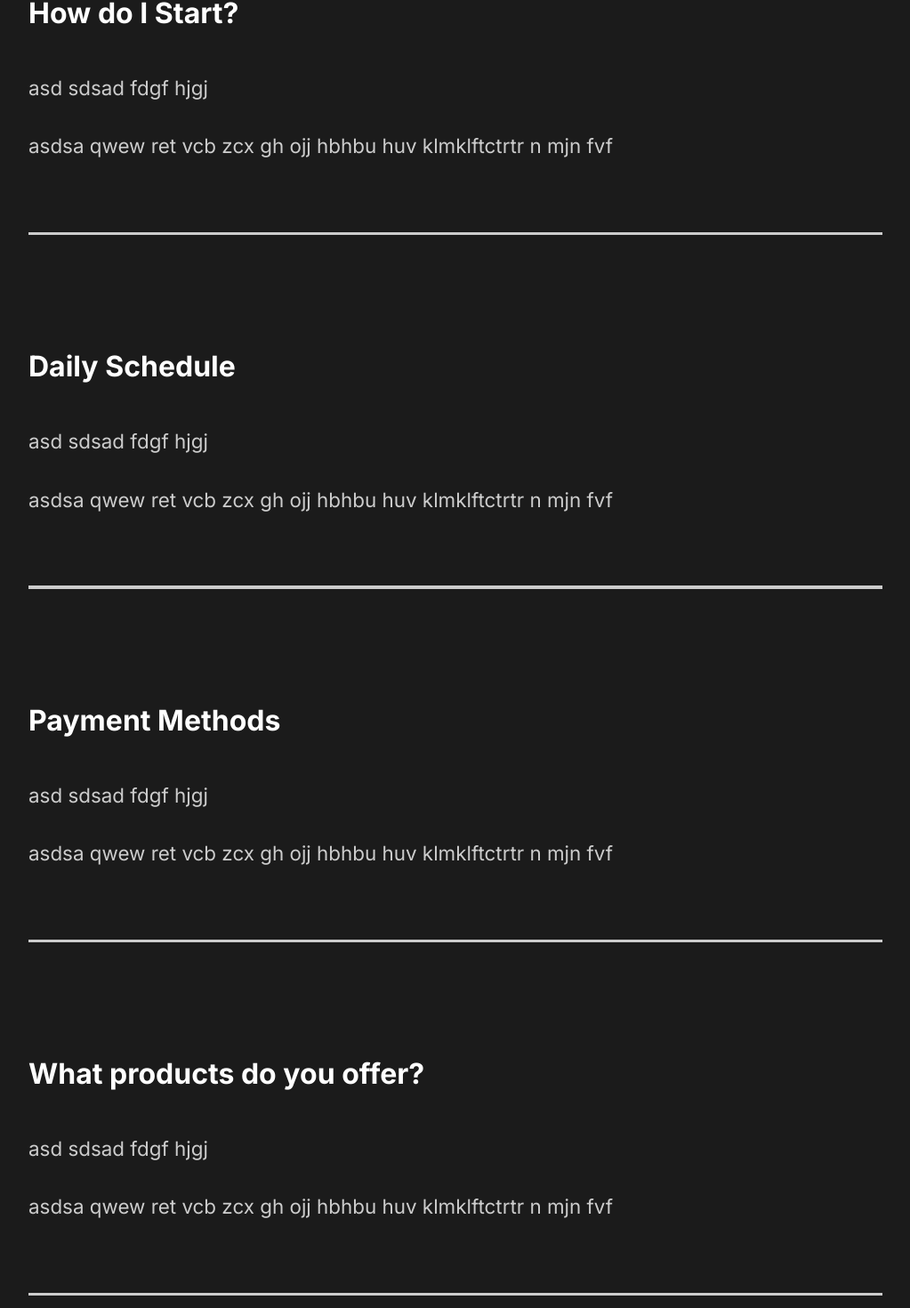
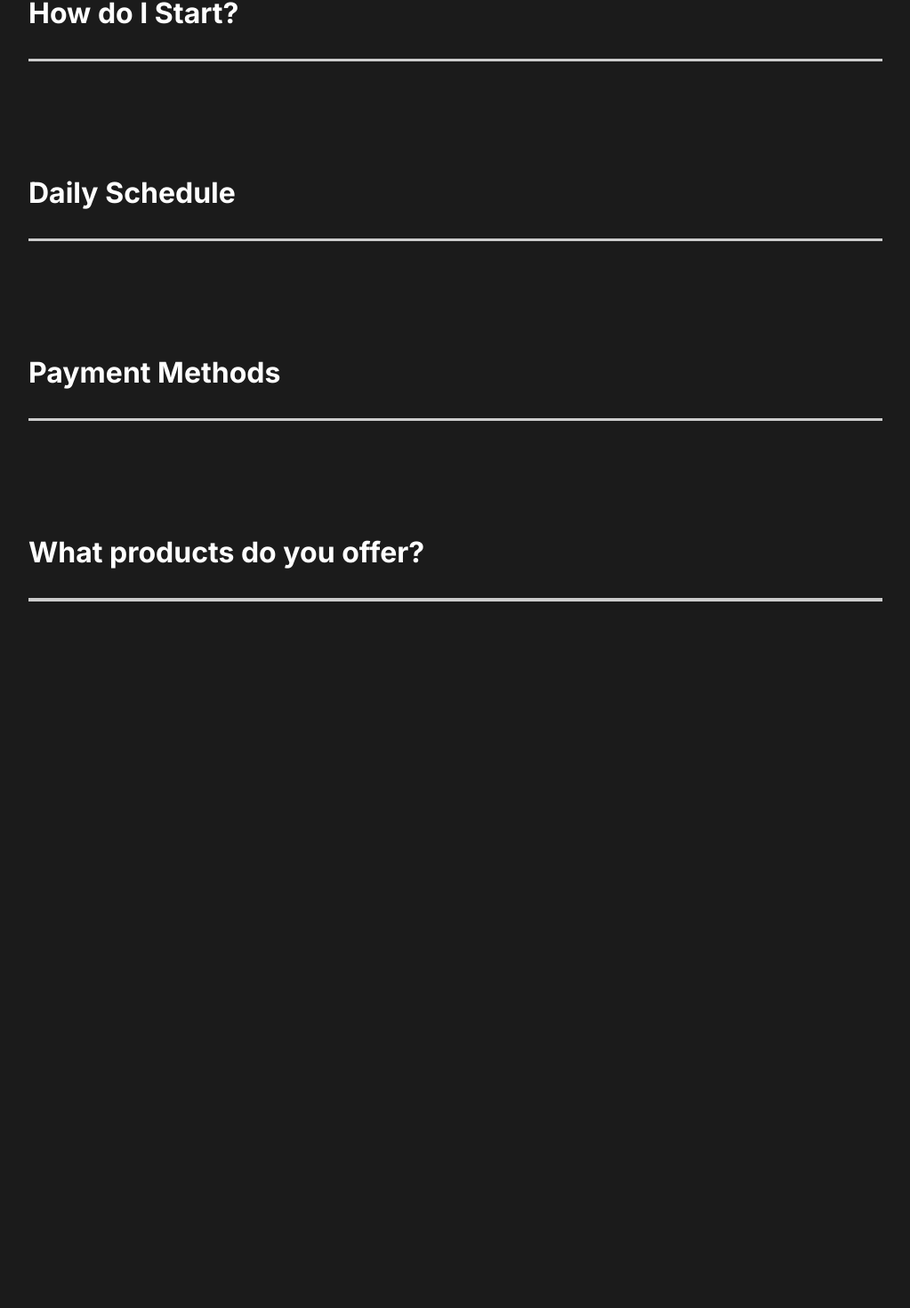
Before and after one commit to sourabhsaini11/business-portfolio, a React (Create React App) app: page / in a window 1280 px wide. Shown: the part 2470-3940 px from the top of the page at 89% size, without its empty margins (128-1151 px from the left). After the commit the page ends 3306 px from the top, so only its background shows below. Built offline with nearby package versions, Linux system fonts and the light colour scheme.

Commit message:
animateSharedLayout

```diff
--- a/src/components/FaqSection.js
+++ b/src/components/FaqSection.js
@@ -1,43 +1,39 @@
 import React from 'react';
 import styled from 'styled-components';
 import {About} from '../styles';
+import Toggle  from "./Toggle";
+import { AnimateSharedLayout } from 'framer-motion';
 
 const FaqSection = () => {
     return (
             <Faq>
                 <h2>AnyQuestions ? <span>FAQ</span></h2>
-                <div className="question">
-                    <h4>How do I Start?</h4>
+                <AnimateSharedLayout>
+                <Toggle title="How do I Start?">
                     <div className="answer">
                         <p>asd sdsad fdgf hjgj</p>
                         <p>asdsa qwew ret vcb zcx gh ojj hbhbu huv klmklftctrtr n mjn fvf</p>
                     </div>
-                    <div className="faq-line"></div>
-                </div>
-                <div className="question">
-                    <h4>Daily Schedule</h4>
+                </Toggle>
+                <Toggle title="Daily Schedule">
                     <div className="answer">
                         <p>asd sdsad fdgf hjgj</p>
                         <p>asdsa qwew ret vcb zcx gh ojj hbhbu huv klmklftctrtr n mjn fvf</p>
                     </div>
-                    <div className="faq-line"></div>
-                </div>
-                <div className="question">
-                    <h4>Payment Methods</h4>
+                </Toggle>
+                <Toggle title="Payment Methods">
                     <div className="answer">
                         <p>asd sdsad fdgf hjgj</p>
                         <p>asdsa qwew ret vcb zcx gh ojj hbhbu huv klmklftctrtr n mjn fvf</p>
                     </div>
-                    <div className="faq-line"></div>
-                </div>
-                <div className="question">
-                    <h4>What products do you offer?</h4>
+                </Toggle>
+                <Toggle title="What products do you offer?">
                     <div className="answer">
                         <p>asd sdsad fdgf hjgj</p>
                         <p>asdsa qwew ret vcb zcx gh ojj hbhbu huv klmklftctrtr n mjn fvf</p>
                     </div>
-                    <div className="faq-line"></div>
-                </div>
+                </Toggle>
+                </AnimateSharedLayout>
             </Faq>
     )
 }
--- /dev/null
+++ b/src/components/Toggle.js
@@ -0,0 +1,15 @@
+import { motion } from "framer-motion";
+import React, { useState } from "react";
+
+const Toggle = ({ children, title  }) => {
+  const [toggle, setToggle] = useState(false);
+  return (
+    <motion.div layout className="question" onClick={() => setToggle(!toggle)}>
+      <motion.h4 layout>{title}</motion.h4>
+      {toggle ? children : ""}
+      <div className="faq-line"></div>
+    </motion.div>
+  );
+};
+
+export default Toggle;
```
Also changed, not shown: 1 other file (tests, documents, lock files or other folders).
